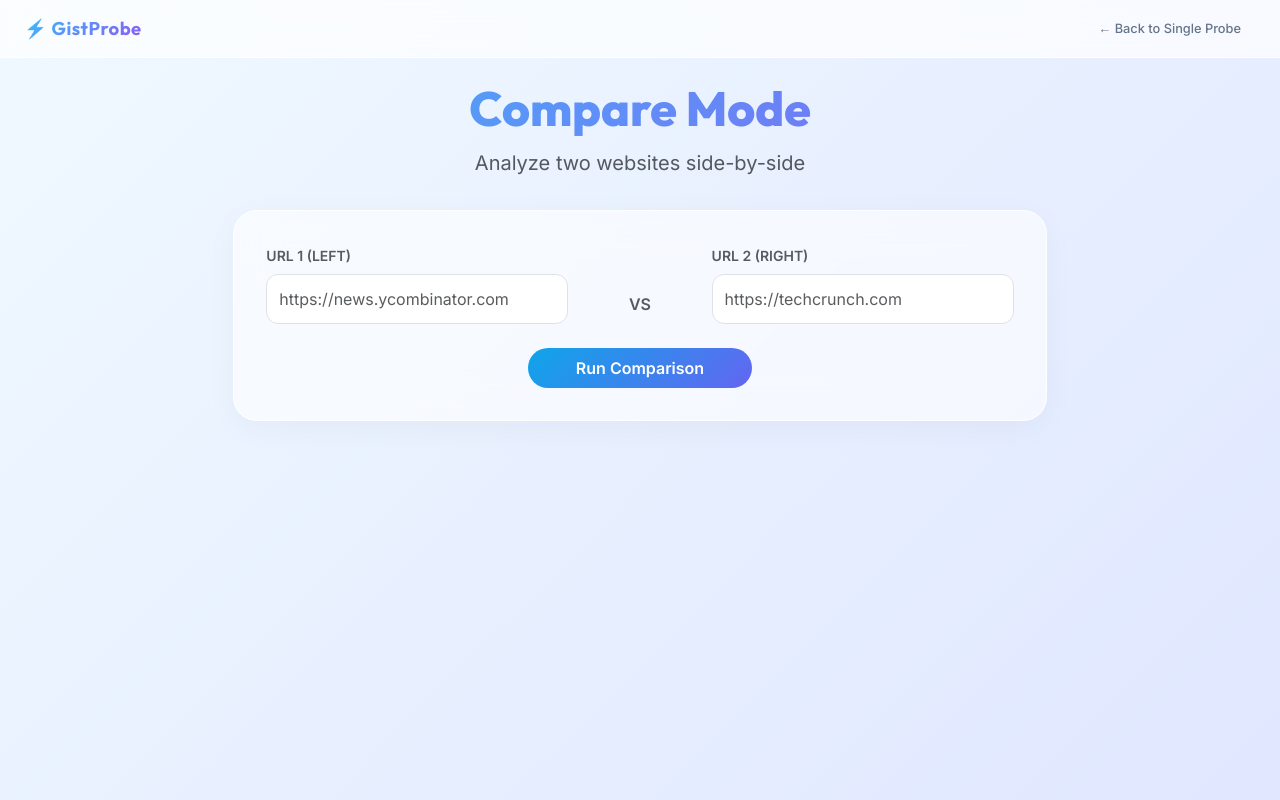
After one commit to Ojaswi-Gupta/GistProbe, a Flask app: page /compare in a window 1280 px wide. The commit adds this page. Run offline with Flask 3, Linux system fonts and the light colour scheme.

Commit message:
feat: add Word Cloud, NER, and Compare Mode features

```diff
--- a/app.py
+++ b/app.py
@@ -8,6 +8,8 @@ import json
 from crawler import scrape_url
 from analyser import clean_text_data, compute_sentiment
 from clustering import perform_clustering
+from wordcloud_gen import generate_wordcloud, cleanup_old_wordclouds
+from ner import extract_entities
 
 app = Flask(__name__)
 active_files = {}
@@ -15,7 +17,7 @@ active_files = {}
 CACHE_FILE = "_probe_cache.json"
 
 
-def _save_cache(url, table_html, cluster_counts, sentiment_counts, avg_subjectivity, takeaways, metrics, total_items):
+def _save_cache(url, table_html, cluster_counts, sentiment_counts, avg_subjectivity, takeaways, metrics, total_items, wordcloud_image=None, entities=None):
     """Save the last successful probe result to disk for instant demo loading."""
     try:
         cache = {
@@ -27,6 +29,8 @@ def _save_cache(url, table_html, cluster_counts, sentiment_counts, avg_subjectiv
             "takeaways": takeaways,
             "metrics": metrics,
             "total_items": total_items,
+            "wordcloud_image": wordcloud_image,
+            "entities": entities,
         }
         with open(CACHE_FILE, "w") as f:
             json.dump(cache, f)
@@ -47,17 +51,75 @@ def _load_cache():
 
 
 def _cleanup_old_results():
-    """Remove old result CSV files to prevent disk clutter."""
+    """Remove old result CSV files and word clouds to prevent disk clutter."""
     for f in glob.glob("results_*.csv"):
         try:
             os.remove(f)
         except OSError:
             pass
+    cleanup_old_wordclouds()
 
 
 @app.route("/")
 def home():
     return render_template("index.html")
+
+
+def _process_url(url, cache_result=False):
+    """Run the full NLP pipeline on a single URL and return context dict."""
+    # Phase 1: Crawl
+    df = scrape_url(url)
+    if df.empty:
+        return {"error": "No content could be extracted from this URL. The site may be blocking requests, or the page has no readable text content.", "url": url}
+
+    # Phase 2: Analyse
+    df = clean_text_data(df)
+    if df.empty or len(df) < 2:
+        return {"error": "After cleaning and deduplication, not enough unique text was found. Try a different URL with more content.", "url": url}
+
+    # Phase 2.5: Sentiment Analysis
+    df, sentiment_counts, avg_subjectivity = compute_sentiment(df)
+
+    # Phase 2.8: Named Entity Recognition
+    entities = extract_entities(df)
+
+    # Phase 3: Cluster and Summarize
+    df, cluster_counts, takeaways, metrics, tfidf_data = perform_clustering(df)
+
+    # Phase 4: Word Cloud
+    wordcloud_image = None
+    session_id = str(uuid.uuid4())[:8]
+    if tfidf_data:
+        wordcloud_image = generate_wordcloud(tfidf_data["matrix"], tfidf_data["terms"], session_id)
+
+    # Save results
+    filename = f"results_{session_id}.csv"
+    df.to_csv(filename, index=False)
+    active_files["latest"] = filename
+
+    # Build display table
+    if "Sentiment" in df.columns:
+        display_df = df[["text", "cluster", "Sentiment"]].rename(columns={"cluster": "Cluster"})
+    else:
+        display_df = df[["text", "cluster"]].rename(columns={"cluster": "Cluster"})
+
+    table_html = display_df.to_html(classes="table table-hover", table_id="resultsTable", index=False)
+
+    if cache_result:
+        _save_cache(url, table_html, cluster_counts, sentiment_counts, avg_subjectivity, takeaways, metrics, len(df), wordcloud_image, entities)
+
+    return {
+        "table": table_html,
+        "cluster_counts": cluster_counts,
+        "sentiment_counts": sentiment_counts,
+        "avg_subjectivity": avg_subjectivity,
+        "takeaways": takeaways,
+        "metrics": metrics,
+        "url": url,
+        "total_items": len(df),
+        "wordcloud_image": wordcloud_image,
+        "entities": entities,
+    }
 
 
 @app.route("/process", methods=["POST"])
@@ -71,62 +133,12 @@ def process():
         # Clean up old result files
         _cleanup_old_results()
 
-        # --- Run the 3-Phase Pipeline ---
-        # Phase 1: Crawl
-        df = scrape_url(url)
+        result = _process_url(url, cache_result=True)
 
-        if df.empty:
-            return render_template(
-                "index.html",
-                error="No content could be extracted from this URL. The site may be blocking requests, or the page has no readable text content.",
-                url=url,
-            )
+        if "error" in result:
+            return render_template("index.html", error=result["error"], url=result["url"])
 
-        # Phase 2: Analyse
-        df = clean_text_data(df)
-
-        if df.empty or len(df) < 2:
-            return render_template(
-                "index.html",
-                error="After cleaning and deduplication, not enough unique text was found. Try a different URL with more content.",
-                url=url,
-            )
-
-        # Phase 2.5: Sentiment Analysis
-        df, sentiment_counts, avg_subjectivity = compute_sentiment(df)
-
-        # Phase 3: Cluster and Summarize
-        df, cluster_counts, takeaways, metrics = perform_clustering(df)
-
-        # Save results
-        session_id = str(uuid.uuid4())[:8]
-        filename = f"results_{session_id}.csv"
-        df.to_csv(filename, index=False)
-        active_files["latest"] = filename
-
-        # Build display table
-        if "Sentiment" in df.columns:
-            display_df = df[["text", "cluster", "Sentiment"]].rename(columns={"cluster": "Cluster"})
-        else:
-            display_df = df[["text", "cluster"]].rename(columns={"cluster": "Cluster"})
-
-        table_html = display_df.to_html(classes="table table-hover", table_id="resultsTable", index=False)
-
-        # Cache the result for instant /demo loading
-        _save_cache(url, table_html, cluster_counts, sentiment_counts, avg_subjectivity, takeaways, metrics, len(df))
-
-        return render_template(
-            "index.html",
-            table=table_html,
-            cluster_counts=cluster_counts,
-            sentiment_counts=sentiment_counts,
-            avg_subjectivity=avg_subjectivity,
-            takeaways=takeaways,
-            metrics=metrics,
-            url=url,
-            total_items=len(df),
-            cached=False,
-        )
+        return render_template("index.html", cached=False, **result)
 
     except Exception as e:
         print(f"Pipeline error: {e}")
@@ -134,6 +146,40 @@ def process():
             "index.html",
             error=f"Something went wrong: {str(e)}. Please check the URL and try again.",
             url=request.form.get("url", ""),
+        )
+
+
+@app.route("/compare", methods=["GET"])
+def compare_page():
+    return render_template("compare.html")
+
+
+@app.route("/compare", methods=["POST"])
+def compare():
+    try:
+        url1 = request.form.get("url1", "").strip()
+        url2 = request.form.get("url2", "").strip()
+
+        if not url1 or not url2:
+            return render_template("compare.html", error="Please enter two valid URLs to compare.")
+
+        _cleanup_old_results()
+
+        result1 = _process_url(url1)
+        result2 = _process_url(url2)
+
+        if "error" in result1:
+            return render_template("compare.html", error=f"Error in URL 1 ({url1}): {result1['error']}")
+        if "error" in result2:
+            return render_template("compare.html", error=f"Error in URL 2 ({url2}): {result2['error']}")
+
+        return render_template("compare.html", result1=result1, result2=result2)
+
+    except Exception as e:
+        print(f"Compare Pipeline error: {e}")
+        return render_template(
+            "compare.html",
+            error=f"Something went wrong: {str(e)}. Please check the URLs and try again."
         )
 
 
@@ -155,6 +201,8 @@ def demo():
         url=cache["url"],
         total_items=cache["total_items"],
         cached=True,
+        wordcloud_image=cache.get("wordcloud_image"),
+        entities=cache.get("entities"),
     )
 
 
--- a/requirements.txt
+++ b/requirements.txt
@@ -36,3 +36,5 @@ typing_extensions==4.15.0
 tzlocal==5.3.1
 urllib3==2.6.3
 Werkzeug==3.1.8
+spacy==3.8.14
+wordcloud==1.9.6
--- /dev/null
+++ b/templates/compare.html
@@ -0,0 +1,322 @@
+<!DOCTYPE html>
+<html lang="en">
+<head>
+    <meta charset="UTF-8">
+    <meta name="viewport" content="width=device-width, initial-scale=1.0">
+    <title>Compare Mode | GistProbe</title>
+    <!-- Google Fonts -->
+    <link href="https://fonts.googleapis.com/css2?family=Outfit:wght@400;500;700;800&family=Inter:wght@400;500;600&display=swap" rel="stylesheet">
+    <!-- Bootstrap CSS -->
+    <link href="https://cdn.jsdelivr.net/npm/bootstrap@5.3.0/dist/css/bootstrap.min.css" rel="stylesheet">
+
+    <style>
+        :root {
+            --bg-main: #f8fafc;
+            --text-main: #0f172a;
+            --text-muted: #64748b;
+            --accent-primary: #0ea5e9;
+            --accent-secondary: #6366f1;
+            --glass-bg: rgba(255, 255, 255, 0.6);
+            --glass-border: rgba(255, 255, 255, 0.8);
+        }
+
+        body {
+            font-family: 'Inter', sans-serif;
+            background: linear-gradient(135deg, #f0f9ff 0%, #e0e7ff 100%);
+            color: var(--text-main);
+            min-height: 100vh;
+            padding-top: 80px;
+        }
+
+        /* Navbar */
+        .gp-navbar {
+            position: fixed;
+            top: 0;
+            left: 0;
+            right: 0;
+            z-index: 100;
+            padding: 12px 24px;
+            display: flex;
+            align-items: center;
+            justify-content: space-between;
+            background: rgba(255, 255, 255, 0.7);
+            backdrop-filter: blur(16px);
+            -webkit-backdrop-filter: blur(16px);
+            border-bottom: 1px solid var(--glass-border);
+        }
+
+        .gp-navbar-brand {
+            font-family: 'Outfit', sans-serif;
+            font-weight: 700;
+            font-size: 1.15rem;
+            background: linear-gradient(135deg, #38bdf8, #8b5cf6);
+            -webkit-background-clip: text;
+            -webkit-text-fill-color: transparent;
+            text-decoration: none;
+            letter-spacing: 0.5px;
+        }
+
+        .gp-nav-link {
+            display: inline-flex;
+            align-items: center;
+            gap: 6px;
+            padding: 6px 14px;
+            border-radius: 20px;
+            font-size: 0.8rem;
+            font-weight: 500;
+            color: var(--text-muted);
+            text-decoration: none;
+            border: 1px solid transparent;
+            transition: all 0.25s ease;
+        }
+
+        .gp-nav-link:hover {
+            color: var(--accent-primary);
+            background: rgba(14, 165, 233, 0.08);
+            border-color: rgba(14, 165, 233, 0.2);
+        }
+
+        /* Glassmorphism Cards */
+        .glass-card {
+            background: var(--glass-bg);
+            backdrop-filter: blur(20px);
+            -webkit-backdrop-filter: blur(20px);
+            border: 1px solid var(--glass-border);
+            border-radius: 24px;
+            box-shadow: 0 8px 32px 0 rgba(0, 0, 0, 0.04);
+            padding: 2rem;
+            transition: transform 0.3s ease, box-shadow 0.3s ease;
+            height: 100%;
+        }
+
+        .hero {
+            text-align: center;
+            margin-bottom: 2rem;
+        }
+
+        .hero h1 {
+            font-family: 'Outfit', sans-serif;
+            font-weight: 800;
+            font-size: 3rem;
+            background: linear-gradient(135deg, #38bdf8, #8b5cf6);
+            -webkit-background-clip: text;
+            -webkit-text-fill-color: transparent;
+            margin-bottom: 10px;
+        }
+
+        /* Stats Box */
+        .stat-box {
+            background: rgba(255, 255, 255, 0.5);
+            border-radius: 16px;
+            padding: 15px;
+            text-align: center;
+            margin-bottom: 15px;
+            border: 1px solid var(--glass-border);
+        }
+        .stat-value {
+            font-size: 1.5rem;
+            font-weight: 700;
+            color: var(--accent-secondary);
+        }
+        .stat-label {
+            font-size: 0.8rem;
+            color: var(--text-muted);
+            text-transform: uppercase;
+            letter-spacing: 1px;
+        }
+
+        .compare-column {
+            border-top: 4px solid var(--accent-primary);
+        }
+        .compare-column.right {
+            border-top: 4px solid var(--accent-secondary);
+        }
+
+        .url-truncate {
+            max-width: 100%;
+            white-space: nowrap;
+            overflow: hidden;
+            text-overflow: ellipsis;
+            display: inline-block;
+        }
+
+        /* Loading Animation */
+        #loading-overlay {
+            display: none;
+            position: fixed;
+            top: 0; left: 0; right: 0; bottom: 0;
+            background: rgba(255,255,255,0.8);
+            backdrop-filter: blur(5px);
+            z-index: 9999;
+            flex-direction: column;
+            align-items: center;
+            justify-content: center;
+        }
+        .spinner {
+            width: 50px;
+            height: 50px;
+            border: 5px solid rgba(14, 165, 233, 0.2);
+            border-top-color: var(--accent-primary);
+            border-radius: 50%;
+            animation: spin 1s linear infinite;
+        }
+        @keyframes spin { 100% { transform: rotate(360deg); } }
+    </style>
+</head>
+<body>
+
+    <nav class="gp-navbar">
+        <a href="/" class="gp-navbar-brand">⚡ GistProbe</a>
+        <div>
+            <a href="/" class="gp-nav-link">← Back to Single Probe</a>
+        </div>
+    </nav>
+
+    <div id="loading-overlay">
+        <div class="spinner mb-3"></div>
+        <h4 style="font-family: 'Outfit', sans-serif;">Comparing Sites...</h4>
+        <p class="text-muted">Crawling and analyzing both URLs (this may take 15-30s)</p>
+    </div>
+
+    <div class="container-fluid px-4 pb-5">
+        <div class="hero">
+            <h1>Compare Mode</h1>
+            <p class="lead text-muted">Analyze two websites side-by-side</p>
+        </div>
+
+        <div class="row justify-content-center mb-5">
+            <div class="col-md-8">
+                <div class="glass-card">
+                    <form method="POST" action="/compare" id="compare-form" onsubmit="document.getElementById('loading-overlay').style.display='flex';">
+                        <div class="row g-3">
+                            <div class="col-md-5">
+                                <label class="form-label text-muted small fw-bold text-uppercase">URL 1 (Left)</label>
+                                <input type="url" name="url1" class="form-control" placeholder="https://news.ycombinator.com" required style="border-radius: 12px; padding: 12px;" value="{{ request.form.get('url1', '') }}">
+                            </div>
+                            <div class="col-md-2 d-flex align-items-end justify-content-center">
+                                <span class="fw-bold text-muted mb-2">VS</span>
+                            </div>
+                            <div class="col-md-5">
+                                <label class="form-label text-muted small fw-bold text-uppercase">URL 2 (Right)</label>
+                                <input type="url" name="url2" class="form-control" placeholder="https://techcrunch.com" required style="border-radius: 12px; padding: 12px;" value="{{ request.form.get('url2', '') }}">
+                            </div>
+                            <div class="col-12 text-center mt-4">
+                                <button type="submit" class="btn btn-primary px-5 py-2" style="border-radius: 30px; font-weight: 600; background: linear-gradient(135deg, #0ea5e9, #6366f1); border: none;">Run Comparison</button>
+                            </div>
+                        </div>
+                    </form>
+                </div>
+            </div>
+        </div>
+
+        {% if error %}
+        <div class="alert alert-danger text-center" role="alert" style="border-radius: 16px;">
+            {{ error }}
+        </div>
+        {% endif %}
+
+        {% if result1 and result2 %}
+        <div class="row g-4">
+
+            <!-- LEFT COLUMN (URL 1) -->
+            <div class="col-md-6">
+                <div class="glass-card compare-column">
+                    <div class="text-center mb-4">
+                        <span class="badge bg-primary mb-2">Site A</span>
+                        <h4 class="url-truncate" title="{{ result1.url }}"><a href="{{ result1.url }}" target="_blank" class="text-decoration-none text-dark">{{ result1.url }}</a></h4>
+                    </div>
+
+                    <div class="row g-2 mb-4">
+                        <div class="col-6">
+                            <div class="stat-box">
+                                <div class="stat-value">{{ result1.total_items }}</div>
+                                <div class="stat-label">Text Segments</div>
+                            </div>
+                        </div>
+                        <div class="col-6">
+                            <div class="stat-box">
+                                <div class="stat-value">{{ "%.0f"|format(result1.avg_subjectivity * 100) }}%</div>
+                                <div class="stat-label">Subjectivity</div>
+                            </div>
+                        </div>
+                    </div>
+
+                    <h5 class="mb-3">✨ Key Takeaways</h5>
+                    <ul class="text-muted mb-4" style="line-height: 1.6; font-size: 0.9rem;">
+                        {% for item in result1.takeaways[:4] %}
+                        <li>{{ item }}</li>
+                        {% endfor %}
+                    </ul>
+
+                    {% if result1.entities %}
+                    <h5 class="mb-3">Top Entities</h5>
+                    <div class="d-flex flex-wrap gap-2 mb-4">
+                        {% for cat, items in result1.entities.items() %}
+                            {% for name, count in items[:2] %}
+                            <span class="badge" style="background: rgba(14,165,233,0.1); color: #0ea5e9;">{{ name }} ({{ count }})</span>
+                            {% endfor %}
+                        {% endfor %}
+                    </div>
+                    {% endif %}
+
+                    {% if result1.wordcloud_image %}
+                    <h5 class="mb-3 text-center">Word Cloud</h5>
+                    <img src="{{ url_for('static', filename=result1.wordcloud_image) }}" class="img-fluid rounded mb-4" alt="Word Cloud A">
+                    {% endif %}
+                </div>
+            </div>
+
+            <!-- RIGHT COLUMN (URL 2) -->
+            <div class="col-md-6">
+                <div class="glass-card compare-column right">
+                    <div class="text-center mb-4">
+                        <span class="badge" style="background-color: var(--accent-secondary);">Site B</span>
+                        <h4 class="url-truncate" title="{{ result2.url }}"><a href="{{ result2.url }}" target="_blank" class="text-decoration-none text-dark">{{ result2.url }}</a></h4>
+                    </div>
+
+                    <div class="row g-2 mb-4">
+                        <div class="col-6">
+                            <div class="stat-box">
+                                <div class="stat-value">{{ result2.total_items }}</div>
+                                <div class="stat-label">Text Segments</div>
+                            </div>
+                        </div>
+                        <div class="col-6">
+                            <div class="stat-box">
+                                <div class="stat-value">{{ "%.0f"|format(result2.avg_subjectivity * 100) }}%</div>
+                                <div class="stat-label">Subjectivity</div>
+                            </div>
+                        </div>
+                    </div>
+
+                    <h5 class="mb-3">✨ Key Takeaways</h5>
+                    <ul class="text-muted mb-4" style="line-height: 1.6; font-size: 0.9rem;">
+                        {% for item in result2.takeaways[:4] %}
+                        <li>{{ item }}</li>
+                        {% endfor %}
+                    </ul>
+
+                    {% if result2.entities %}
+                    <h5 class="mb-3">Top Entities</h5>
+                    <div class="d-flex flex-wrap gap-2 mb-4">
+                        {% for cat, items in result2.entities.items() %}
+                            {% for name, count in items[:2] %}
+                            <span class="badge" style="background: rgba(99,102,241,0.1); color: #6366f1;">{{ name }} ({{ count }})</span>
+                            {% endfor %}
+                        {% endfor %}
+                    </div>
+                    {% endif %}
+
+                    {% if result2.wordcloud_image %}
+                    <h5 class="mb-3 text-center">Word Cloud</h5>
+                    <img src="{{ url_for('static', filename=result2.wordcloud_image) }}" class="img-fluid rounded mb-4" alt="Word Cloud B">
+                    {% endif %}
+                </div>
+            </div>
+
+        </div>
+        {% endif %}
+
+    </div>
+</body>
+</html>
```
Also changed, not shown: clustering.py (+6 -3 lines), ner.py (added, +74 -0 lines), templates/index.html (+36 -0 lines), tests.py (+4 -4 lines), wordcloud_gen.py (added, +78 -0 lines), README.md, static/wordcloud_42be4f84.png (added).
